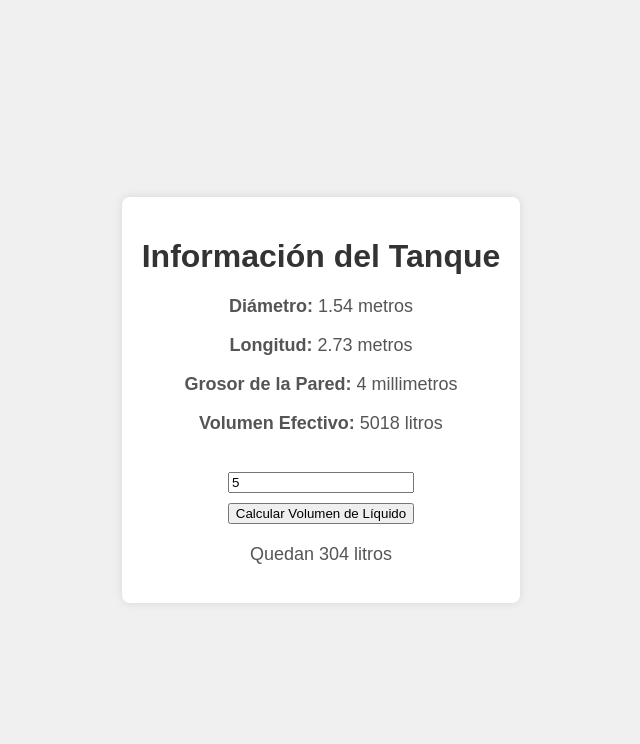
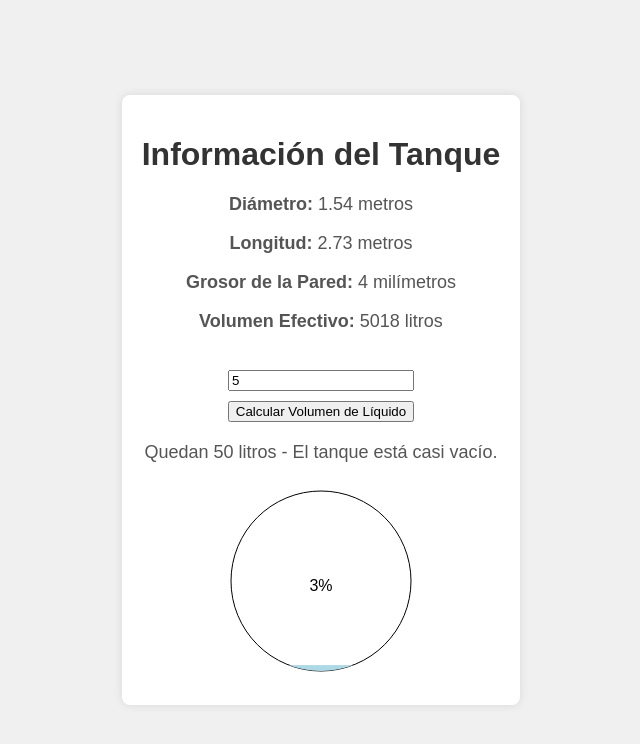
Before and after one commit to FrancisLugo/tanque, a plain HTML site: page index.html in a window 1280 px wide. Both pictures are taken after typing "5" into the empty fields and a click on the button "Calcular Volumen de Líquido". Shown: the whole page, without its empty margins (319-959 px from the left). Drawn offline with Linux system fonts and the light colour scheme.

Commit message:
improvements

```diff
--- a/index.html
+++ b/index.html
@@ -31,77 +31,6 @@
     </style>
   </head>
   <body>
-    <!-- <script src="index.js"></script> -->
-    <script>
-      let diameter = 1.54; // meters
-      let length = 2.73; // meters
-      let wallThickness = 4; // millimeters
-
-      let effectiveRadius = diameter / 2 - wallThickness / 1000;
-      let effectiveLength = length - 2 * (wallThickness / 1000);
-
-      let volumeInLiters =
-        Math.PI * Math.pow(effectiveRadius, 2) * effectiveLength * 1000;
-      // Convert cubic meters to liters
-
-      // show information about the tank in index.html. Style it with CSS to make it look nice.
-      // You can use a simple layout with a heading and paragraphs for each piece of information.
-      const tankInfo = document.createElement("div");
-      tankInfo.innerHTML = `
-  <h1>Información del Tanque</h1>
-  <p><strong>Diámetro:</strong> ${diameter} metros</p>
-  <p><strong>Longitud:</strong> ${length} metros</p>
-  <p><strong>Grosor de la Pared:</strong> ${wallThickness} millimetros</p>
-  <p><strong>Volumen Efectivo:</strong> ${Math.round(volumeInLiters)} litros</p>
-`;
-      document.body.appendChild(tankInfo);
-
-      // create an input for the level of the liquid in the tank.
-      // With that level, calculate the volume of liquid in the tank
-      // and show it in the page.
-      // The level should be a measure in centimeters, and goes from 0 centimeters (12 centimeters above the bottom of the tank) to 154 (12 centimeters below the top of the tank).
-      // and 129 centimeters (12 centimeters below the top of the tank).
-      // Include a button to calculate the volume of liquid in the tank based on the input level. When the button is clicked, it should update the displayed volume of liquid in the tank.
-
-      const input = document.createElement("input");
-      input.type = "number";
-      input.placeholder = "Nivel del líquido (cm)";
-      input.min = 0;
-      input.max = 154;
-      input.style.marginTop = "20px";
-      input.style.width = "178px";
-      tankInfo.appendChild(input);
-      tankInfo.appendChild(document.createElement("br"));
-
-      const button = document.createElement("button");
-      button.textContent = "Calcular Volumen de Líquido";
-      button.style.marginTop = "10px";
-      tankInfo.appendChild(button);
-
-      const liquidVolume = document.createElement("p");
-      liquidVolume.style.marginTop = "20px";
-      tankInfo.appendChild(liquidVolume);
-
-      button.addEventListener("click", () => {
-        const level = parseFloat(input.value);
-        if (isNaN(level) || level < 0 || level > 129) {
-          liquidVolume.textContent =
-            "Por favor, ingresa un nivel válido entre 0 y 129 cm.";
-          return;
-        }
-        const liquidHeight = (level + 12) / 100; // Convert cm to meters
-        const coveredAreaByLiquid =
-          Math.pow(effectiveRadius, 2) *
-            Math.acos((effectiveRadius - liquidHeight) / effectiveRadius) -
-          (effectiveRadius - liquidHeight) *
-            Math.sqrt(
-              2 * effectiveRadius * liquidHeight - Math.pow(liquidHeight, 2),
-            );
-        const liquidVolumeInLiters = Math.round(
-          coveredAreaByLiquid * effectiveLength * 1000,
-        ); // Convert cubic meters to liters
-        liquidVolume.textContent = `Quedan ${liquidVolumeInLiters} litros`;
-      });
-    </script>
+    <script src="source.js"></script>
   </body>
 </html>
--- /dev/null
+++ b/source.js
@@ -0,0 +1,177 @@
+// Constants for the tank dimensions and wall thickness
+let diameter = 1.54; // meters
+let length = 2.73; // meters
+let wallThickness = 4; // millimeters
+
+let effectiveRadius = diameter / 2 - wallThickness / 1000;
+let effectiveLength = length - 2 * (wallThickness / 1000);
+
+let volumeInLiters =
+    Math.PI * Math.pow(effectiveRadius, 2) * effectiveLength * 1000;
+
+let tankInfo;
+let input;
+let button;
+let liquidVolume;
+let canvas;
+
+// Populate the page with the tank information
+populateTankInfo();
+
+// Create input and button elements for user interaction
+populateInputAndButton();
+
+// Create a field to display the liquid volume
+drawLiquidVolumenField();
+
+// Create a canvas to visually represent the tank and liquid level
+createCanvas();
+
+button.addEventListener("click", onClick);
+
+function onClick() {
+    const level = parseFloat(input.value);
+    if (isNaN(level)) {
+        liquidVolume.textContent = "Por favor, ingresa un número válido para el nivel del líquido.";
+        putQuestionMarkOnCanvas()
+        return;
+    }
+    if (level < 0) {
+        liquidVolume.textContent = "El nivel del líquido no puede ser negativo.";
+        putQuestionMarkOnCanvas()
+        return;
+    }
+    if (level > 154) {
+        liquidVolume.textContent = "El nivel del líquido no puede ser mayor a 154 cm.";
+        putQuestionMarkOnCanvas()
+        return;
+    }
+    const liquidHeight = (level) / 100; // Convert cm to meters
+    const coveredAreaByLiquid =
+        Math.pow(effectiveRadius, 2) *
+        Math.acos((effectiveRadius - liquidHeight) / effectiveRadius) -
+        (effectiveRadius - liquidHeight) *
+        Math.sqrt(
+            2 * effectiveRadius * liquidHeight - Math.pow(liquidHeight, 2),
+        );
+    const liquidVolumeInLiters = Math.round(level > 153 ? volumeInLiters :
+        coveredAreaByLiquid * effectiveLength * 1000,
+    ); // Convert cubic meters to liters
+    liquidVolume.textContent = `Quedan ${liquidVolumeInLiters} litros`;
+
+    const percentage = Math.round((level / 154) * 100);
+
+    // add descriptive text based on the input and level of the tank
+    if (percentage === 0) {
+        liquidVolume.textContent += " - El tanque está vacío.";
+    }
+    else if (percentage > 0 && percentage < 25) {
+        liquidVolume.textContent += " - El tanque está casi vacío.";
+    }
+    else if (percentage >= 25 && percentage < 50) {
+        liquidVolume.textContent += " - El tanque está parcialmente lleno.";
+    }
+    else if (percentage === 50) {
+        liquidVolume.textContent += " - El tanque está a la mitad.";
+    }
+    else if (percentage >= 50 && percentage < 75) {
+        liquidVolume.textContent += " - El tanque está más de la mitad lleno.";
+    }
+    else if (percentage >= 75 && percentage < 100) {
+        liquidVolume.textContent += " - El tanque está casi lleno.";
+    } else {
+        liquidVolume.textContent += " - El tanque está lleno.";
+    }
+
+    // draw the tank with the liquid level on the canvas
+    drawTank(level, liquidHeight);
+}
+
+function populateTankInfo() {
+    tankInfo = document.createElement("div");
+    tankInfo.innerHTML = `
+        <h1>Información del Tanque</h1>
+        <p><strong>Diámetro:</strong> ${diameter} metros</p>
+        <p><strong>Longitud:</strong> ${length} metros</p>
+        <p><strong>Grosor de la Pared:</strong> ${wallThickness} milímetros</p>
+        <p><strong>Volumen Efectivo:</strong> ${Math.round(volumeInLiters)} litros</p>
+    `;
+    document.body.appendChild(tankInfo);
+}
+
+function populateInputAndButton() {
+    input = document.createElement("input");
+    input.type = "number";
+    input.placeholder = "Nivel del líquido (cm)";
+    input.min = 0;
+    input.max = 154;
+    input.style.marginTop = "20px";
+    input.style.width = "178px";
+    tankInfo.appendChild(input);
+    tankInfo.appendChild(document.createElement("br"));
+
+    button = document.createElement("button");
+    button.textContent = "Calcular Volumen de Líquido";
+    button.style.marginTop = "10px";
+    tankInfo.appendChild(button);
+}
+
+function drawLiquidVolumenField() {
+    liquidVolume = document.createElement("p");
+    liquidVolume.style.marginTop = "20px";
+    tankInfo.appendChild(liquidVolume);
+}
+
+function createCanvas() {
+    canvas = document.createElement("canvas");
+    canvas.width = 200;
+    canvas.height = 200;
+    tankInfo.appendChild(canvas);
+    drawEmptyTank();
+}
+
+// clear canvas and draw an empty tank with a question mark on it when the input is invalid
+function putQuestionMarkOnCanvas() {
+    const ctx = canvas.getContext("2d");
+    ctx.clearRect(0, 0, canvas.width, canvas.height);
+    ctx.beginPath();
+    ctx.arc(100, 100, 90, 0, 2 * Math.PI);
+    ctx.closePath();
+    ctx.stroke();
+    ctx.fillStyle = "red";
+    ctx.font = "24px Arial";
+    ctx.textAlign = "center";
+    ctx.fillText("?", 100, 110);
+}
+
+// draw a half circle representing the tank and fill it with a color representing the liquid level
+function drawTank(level, liquidHeight) {
+    const ctx = canvas.getContext("2d");
+    ctx.clearRect(0, 0, canvas.width, canvas.height);
+    ctx.beginPath();
+    ctx.arc(100, 100, 90, 0, 2 * Math.PI);
+    ctx.closePath();
+    ctx.stroke();
+    ctx.fillStyle = "#ADD8E6"; // Light blue color for the liquid
+    ctx.beginPath();
+    ctx.arc(100, 100, 90, 0, 2 * Math.PI);
+    ctx.closePath();
+    ctx.clip();
+    ctx.fillRect(10, 190 - (liquidHeight / effectiveRadius) * 90, 190, (liquidHeight / effectiveRadius) * 90);
+
+    // write the percentage of the tank on top of the canvas
+    ctx.fillStyle = "black";
+    ctx.font = "16px Arial";
+    ctx.textAlign = "center";
+    ctx.fillText(Math.round((level / 154) * 100) + "%", 100, 110);
+}
+
+// dram empty circle on canvas at the beginning
+function drawEmptyTank() {
+    const ctx = canvas.getContext("2d");
+    ctx.clearRect(0, 0, canvas.width, canvas.height);
+    ctx.beginPath();
+    ctx.arc(100, 100, 90, 0, 2 * Math.PI);
+    ctx.closePath();
+    ctx.stroke();
+}
```
Lines whose indentation alone changed are shown as unchanged.
